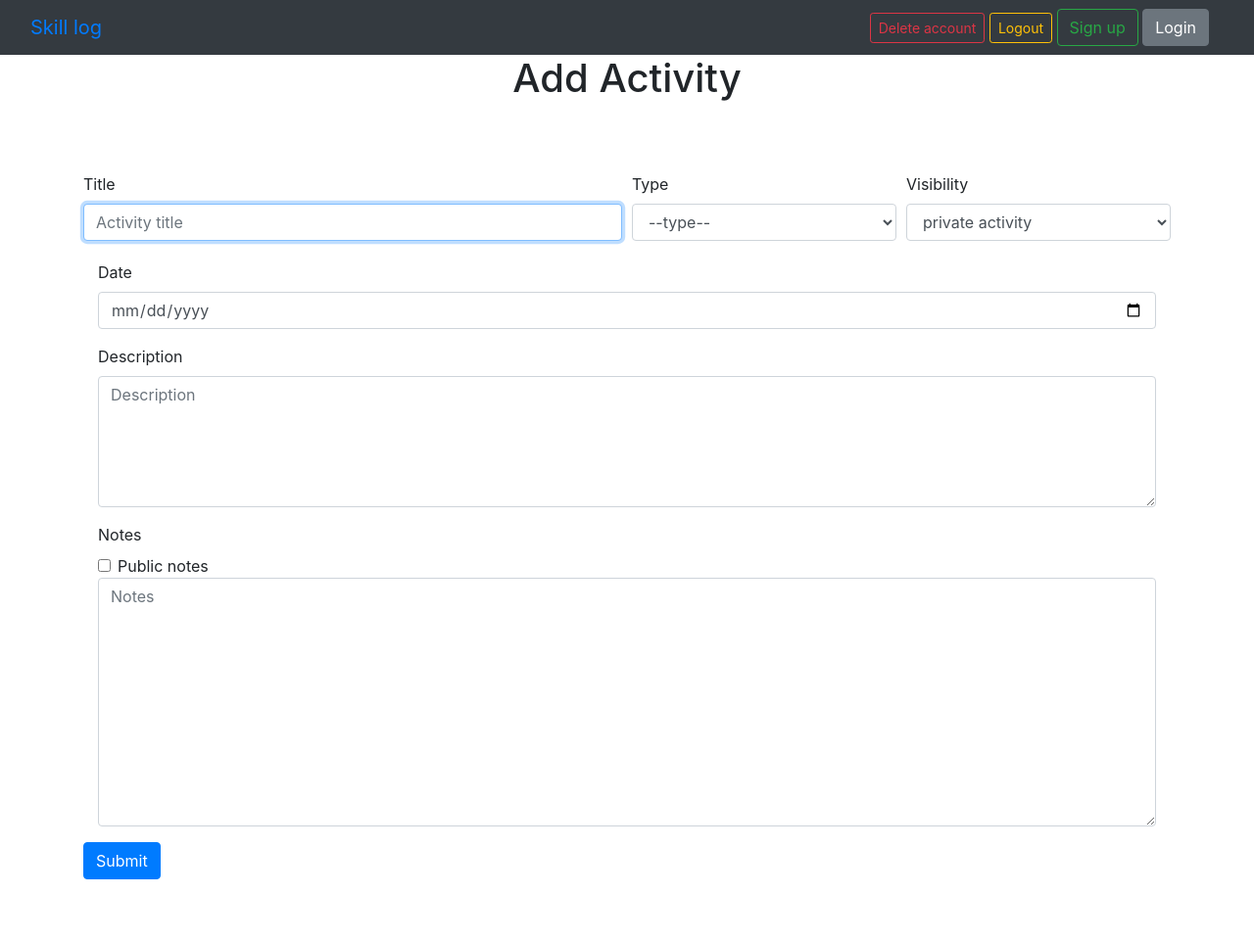
After one commit to gu-nog/CS50, a Flask app: page /log/add in a window 1280 px wide. The commit adds this page. Shown: the whole page at 98% size. Run offline with Flask 2, Linux system fonts and the light colour scheme; a user stored in the database is signed in.

Commit message:
final project: add activities + activities table

```diff
--- a/finalproject/app.py
+++ b/finalproject/app.py
@@ -1,6 +1,6 @@
-from flask import Flask, render_template, request, redirect, session
+from flask import Flask, render_template, request, redirect, session, escape
 from flask_session import Session
-from database import delete_user, emailused, nameused, adduser, verifyuser
+from database import add_activity, delete_user, emailused, nameused, adduser, verifyuser
 
 app = Flask(__name__)
 app.config["SESSION_PERMANENT"] = True
@@ -16,7 +16,7 @@ def authenticated():
 def index():
     if not authenticated():
         return redirect('/login')
-    return render_template('index.html', content=session['user_id'])
+    return render_template('index.html')
 
 @app.route('/logout')
 def logout():
@@ -131,6 +131,88 @@ def delete_account():
         return redirect('/signup')
     return redirect('/')
 
+@app.route('/log/see')
+def see_log():
+    """The user can see his log here via GET"""
+    if not authenticated():
+        return redirect('/login')
+    return render_template('')
+
+@app.route('/log/search')
+def search_log():
+    """Here the user can insert an username and if its profile is public, see it"""
+    return render_template('')
+
+@app.route('/log/add', methods=['post', 'get'])
+def add_log():
+    """The user can add an activity to log"""
+    try:
+        errors = {'title': '', 'activity_type': '', 'visibility': '', 'description': '', 'notes': '',
+                'date': ''}
+        if not authenticated():
+            return redirect('/login')
+        if request.method == 'GET':
+            return render_template('addlog.html', errors=errors)
+        else:
+            title = request.form.get('title')
+            activity_type = request.form.get('type')
+            visibility = request.form.get('visibility')
+            description = request.form.get('description')
+            notes = request.form.get('notes')
+            publicnotes = request.form.get('publicnotes') == 'public'
+            date = request.form.get('date')  # YYYY-MM-DD
+
+            # Title not empty and shorter than 100 chars
+            if title == '':
+                errors['title'] = 'Please, provide a title'
+            elif len(title) > 100:
+                errors['title'] = 'Please, provide a title with less than 100 characters'
+
+            # Type selected and valid
+            if activity_type == '--type--':
+                errors['activity_type'] = 'Please, provide the type'
+            elif not activity_type in ['course', 'book', 'contest', 'project']:
+                errors['activity_type'] = 'Invalid type'
+
+            # visibility valid
+            if not visibility in ['private', 'public']:
+                errors['visibility'] = 'Invalid visibility'
+
+            # Description not empty and shorter than 500 chars
+            if description == '':
+                errors['description'] = 'Please, provide the description'
+            elif len(description) > 750:
+                errors['description'] = 'Please, write a description with less than 750 characters'
+
+            # Notes shorter than 5000 chars
+            if len(notes) > 5000:
+                errors['notes'] = 'Please, only use 5000 characters to take notes'
+
+            # Valid date
+            try:
+                year = int(date[:4])
+                month = int(date[5:7])
+                day = int(date[-2:])
+            except:
+                errors['date'] = 'Please put an valid date'
+
+            if errors == {'title': '', 'activity_type': '', 'visibility': '', 'description': '', 'notes': '',
+                'date': ''}:
+                add_activity(title, activity_type, visibility, description, notes, publicnotes,
+                             year, month, day, session['user_id'])
+                return render_template('addlog.html', errors=errors, added=True)
+            else:
+                return render_template('addlog.html', errors=errors)
+    except:
+        return render_template('addlog.html', errors=errors, server_error=True)
+
+@app.route('/log/edit')
+def edit_log():
+    """User can edit a saved activity"""
+    if not authenticated():
+        return redirect('/login')
+    return render_template('')
+
 if __name__ == '__main__':
     app.config['TEMPLATES_AUTO_RELOAD'] = True
     app.config['SEND_FILE_MAX_AGE_DEFAULT'] = 0
--- a/finalproject/static/styles.css
+++ b/finalproject/static/styles.css
@@ -6,6 +6,30 @@ form.account-form {
     margin-top: 20%;
 }
 
+.form-with-error .form-text {
+    color: red;
+}
+
 form.account-form .form-text {
     color: red
 }
+
+.card-img-top {
+    width: 100%;
+    height: 100%;
+    margin: auto;
+}
+
+.img-card {
+    width: 100%;
+    height: 100%;
+}
+
+.top-space {
+    padding-top: 15%;
+}
+
+.vspace-5 {
+    padding-top: 5%;
+    padding-bottom: 5%;
+}
--- /dev/null
+++ b/finalproject/templates/addlog.html
@@ -0,0 +1,109 @@
+{% extends 'basictemplate.html' %}
+{% block links %}
+    <script>
+        window.onload = function() {
+            const inputFile = document.querySelector("#image");
+            const pictureImage = document.querySelector(".img-input");
+            const pictureImageTxt = "Choose an image";
+            pictureImage.innerHTML = pictureImageTxt;
+
+            inputFile.addEventListener("change", function (e) {
+                const inputTarget = e.target;
+                const file = inputTarget.files[0];
+
+                if (file) {
+                    const reader = new FileReader();
+
+                    reader.addEventListener("load", function (e) {
+                        const readerTarget = e.target;
+
+                        const img = document.createElement("img");
+                        img.src = readerTarget.result;
+                        img.classList.add(".img-input");
+
+                        pictureImage.innerHTML = "";
+                        pictureImage.appendChild(img);
+                        });
+
+                        reader.readAsDataURL(file);
+                } else {
+                    pictureImage.innerHTML = pictureImageTxt;
+                }
+            });
+        };
+    </script>
+{% endblock %}
+{% block title %}
+    Add a log
+{% endblock %}
+{% block body %}
+    <h1 class="text-center">
+        Add Activity
+    </h1>
+    {% if server_error == True %}
+        <h2 class="text-center">
+            Server error :(
+        </h2>
+    {% endif %}
+    <div class="container vspace-5">
+        {% if added == True %}
+            <div role="alert" class="alert alert-success">
+                Activity added sucessfully!
+            </div>
+        {% endif %}
+        <form action="/log/add" method="post" class="form-with-error">
+            <div class="form-row">
+                <div class="form-group col-md-6">
+                    <label for="title">Title</label>
+                    <input type="text" name="title" id="title" autofocus autocomplete="off" autocapitalize="words" placeholder="Activity title" class="form-control">
+                    <div class="form-text">{{ errors['title'] }}</div>
+                </div>
+                <div class="form-group col-md-3">
+                    <label for="type">Type</label>
+                    <select class="form-control" name="type" id="type">
+                        <option selected disabled value="--type--">
+                            --type--
+                        </option>
+                        <option value="course">Course</option>
+                        <option value="book">Book</option>
+                        <option value="contest">Contest</option>
+                        <option value="project">Project</option>
+                    </select>
+                    <div class="form-text">{{ errors['activity_type'] }}</div>
+                </div>
+                <div class="form-group col-md-3">
+                    <label for="visibility">Visibility</label>
+                    <select name="visibility" class="form-control">
+                        <option value="private">
+                            private activity
+                        </option>
+                        <option value="public">
+                            public activity
+                        </option>
+                    </select>
+                    <div class="form-text">{{ errors['visibility'] }}</div>
+                </div>
+            </div>
+            <div class="form-group col-md-12">
+                <label for="date">Date</label>
+                <input name="date" id="date" placeholder="Date" class="form-control" type="date"></input>
+                <div class="form-text">{{ errors['date'] }}</div>
+            </div>
+            <div class="form-group col-md-12">
+                <label for="description">Description</label>
+                <textarea name="description" id="description" rows="5" autocomplete="off" placeholder="Description" class="form-control"></textarea>
+                <div class="form-text">{{ errors['description'] }}</div>
+            </div>
+            <div class="form-group col-md-12">
+                <label for="notes">Notes</label>
+                <div class="form-check">
+                    <input class="form-check-input" type="checkbox" value="public" id="publicnotes" name="publicnotes" />
+                    <label class="form-check-label" for="publicnotes">Public notes</label>
+                </div>
+                <textarea name="notes" id="notes" rows="10" autocomplete="off" placeholder="Notes" class="form-control"></textarea>
+                <div class="form-text">{{ errors['notes'] }}</div>
+            </div>
+            <input type="submit" class="btn btn-primary">
+        </form>
+    </div>
+{% endblock %}
--- a/finalproject/templates/basictemplate.html
+++ b/finalproject/templates/basictemplate.html
@@ -1,6 +1,8 @@
 <!DOCTYPE html>
 <html lang="en">
 <head>
+    {% block links %}
+    {% endblock %}
     <meta charset="UTF-8">
     <link rel="stylesheet" href="https://cdn.jsdelivr.net/npm/bootstrap@4.3.1/dist/css/bootstrap.min.css" integrity="sha384-ggOyR0iXCbMQv3Xipma34MD+dH/1fQ784/j6cY/iJTQUOhcWr7x9JvoRxT2MZw1T" crossorigin="anonymous">
     <meta http-equiv="X-UA-Compatible" content="IE=edge">
```
Also changed, not shown: finalproject/database.py (+14 -0 lines), finalproject/templates/index.html (+32 -1 lines), finalproject/README.md.
